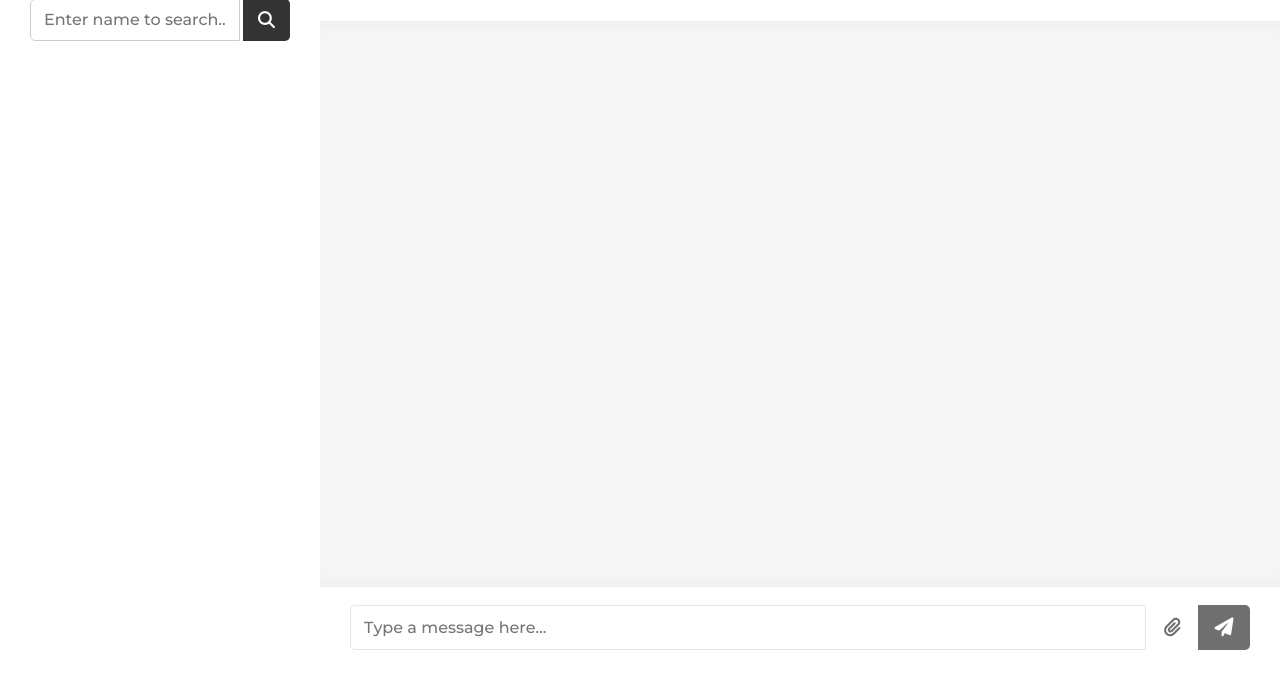
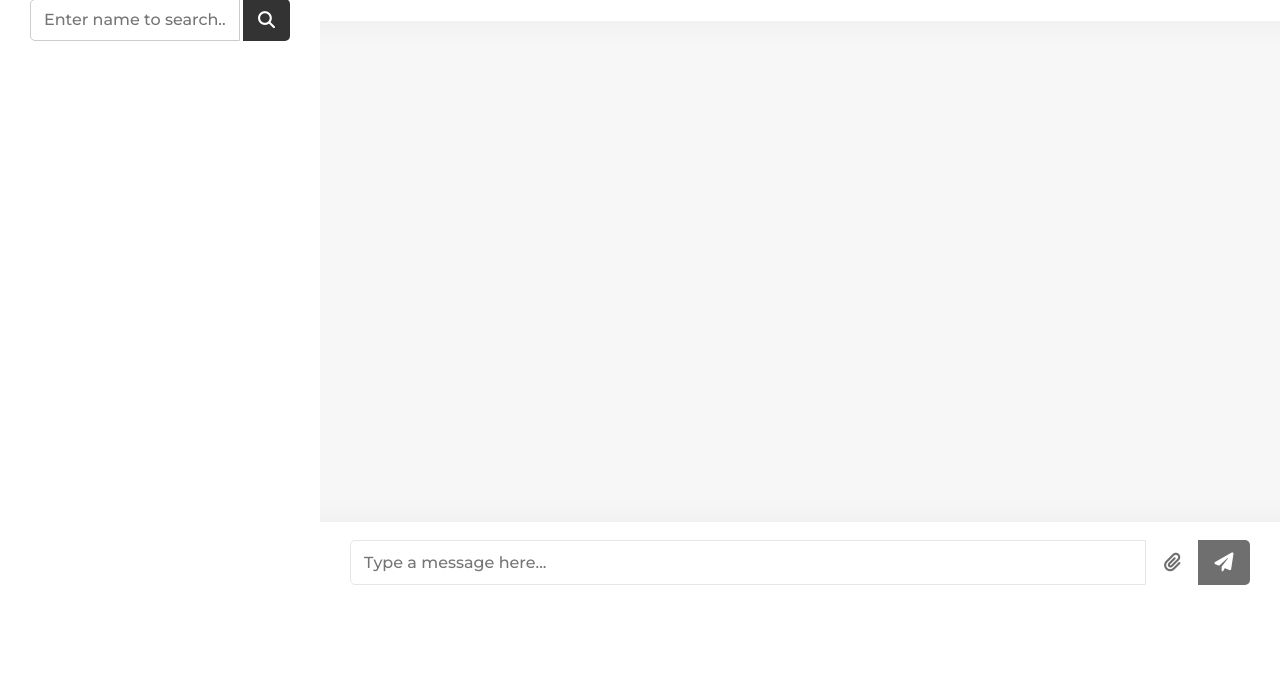
Before and after one commit to PaoloAffuso/PoliSEEP, a PHP site: page /teacher/chat_teacher.html in a window 1280 px wide. Shown: the part 113-800 px from the top of the page. Run offline with PHP 8.4, Linux system fonts and the light colour scheme; some libraries are stand-ins or nearby versions.

Commit message:
barra send message lato teacher

```diff
--- a/teacher/chat_teacher.css
+++ b/teacher/chat_teacher.css
@@ -352,8 +352,8 @@ a, button {
 /*CORPO DELLA CHAT*/
 .chat-box{
     position: relative;
-    min-height: 78%;
-    max-height: 78%;
+    min-height: 69%;
+    max-height: 69%;
     overflow-y: auto;
     padding: 10px 30px 20px 30px;
     background: #f7f7f7;
```
